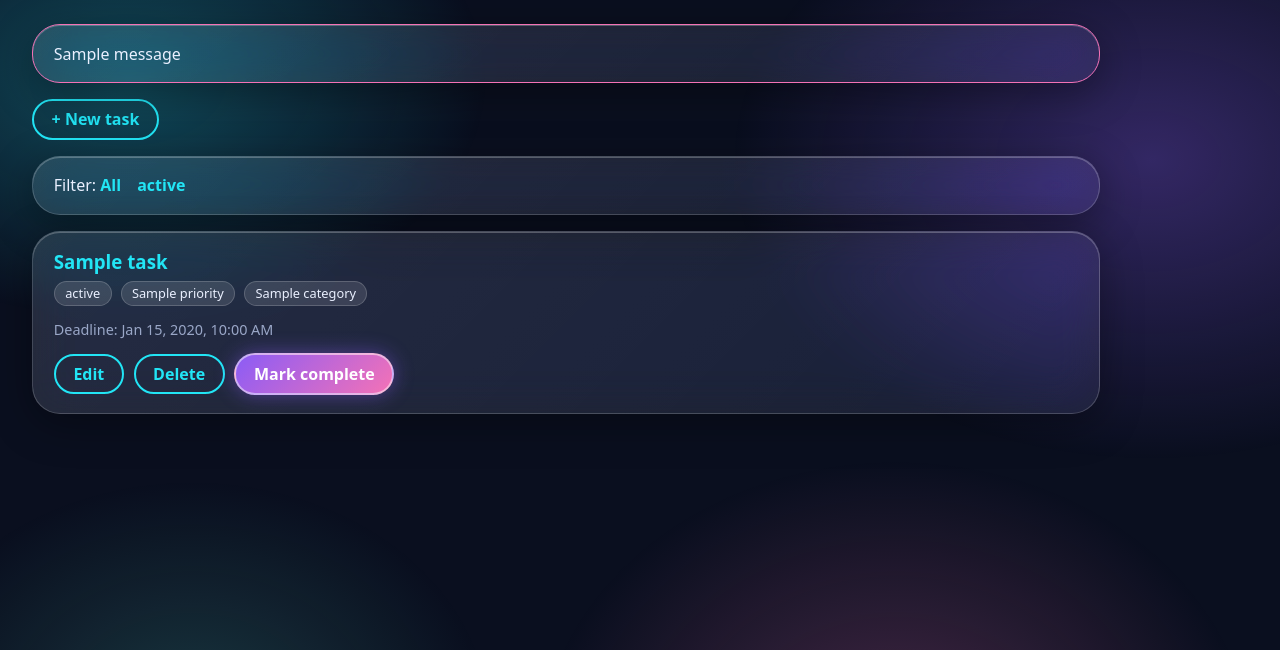
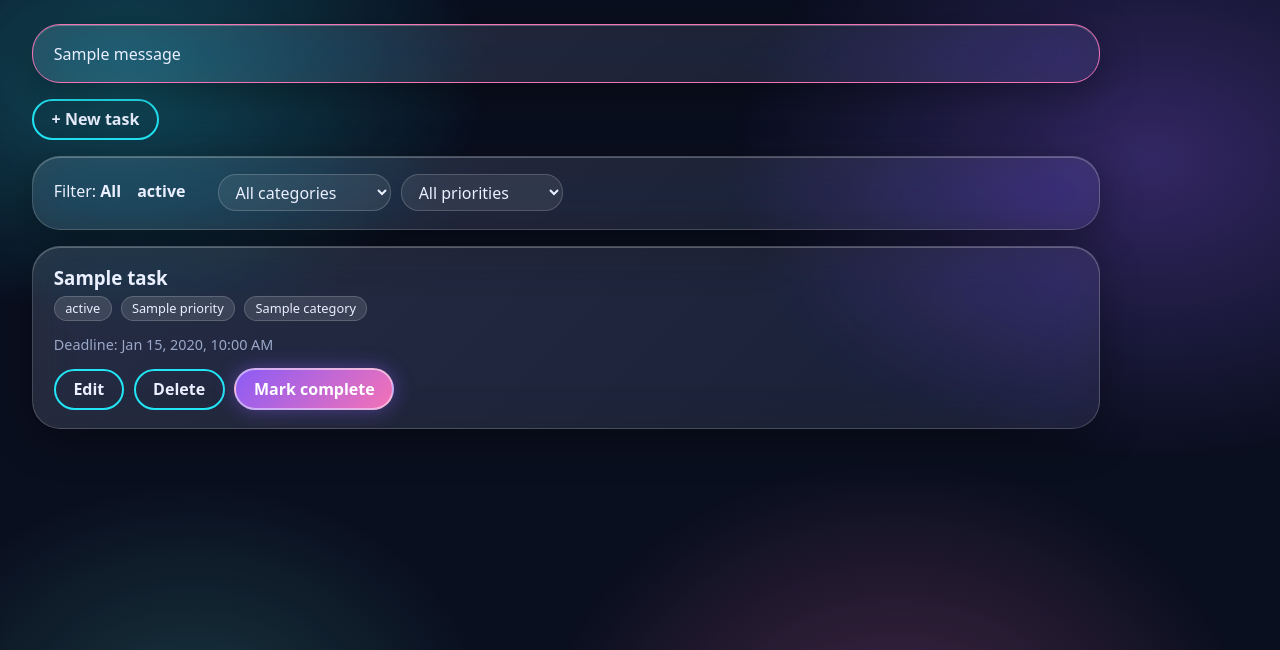
Before and after one commit to zumarragasabine/hangarin, a Django app: template tasks/templates/tasks/task_list.html in a window 1280 px wide. Shown: the top 650 px of the page. Run offline with Django 3.2, Linux system fonts and the light colour scheme; the template is opened without the code that fills it: most values are stand-ins (such as "Sample title", 1, 10 or a date in 2020); one stand-in notice (Sample message) is shown.

Commit message:
updated UI - added dropdownfilters

```diff
--- a/tasks/templates/tasks/base.html
+++ b/tasks/templates/tasks/base.html
@@ -5,6 +5,8 @@
   <meta name="viewport" content="width=device-width, initial-scale=1">
   <title>Hangarin</title>
   <style>
+    .filter-form { display: inline-flex; gap: .6rem; margin-left: 1rem; vertical-align: middle; }
+    .filters select { width: auto; padding: .35rem .8rem; }
     :root {
       --bg: #0a0f1f;
       --cyan: #22e5f5;
@@ -32,6 +34,7 @@
         radial-gradient(500px 400px at 15% 90%, rgba(94,234,212,.18), transparent 60%); }
 
     a { color: var(--cyan); }
+    .content a { color: var(--text); }
     .muted { color: var(--muted); font-size: .9rem; }
     ul { padding-left: 1.2rem; }
 
@@ -139,6 +142,8 @@
     .tile .sub { color: var(--muted); font-size: .92rem; }
     .tile .big { font-size: 2.6rem; font-weight: 800; line-height: 1; margin-top: auto; }
     .tile .label { margin-top: .3rem; color: var(--muted); }
+    a.tile { color: inherit; text-decoration: none; transition: transform .15s; }
+    a.tile:hover { transform: translateY(-3px); }
 
     .t-banner  { grid-column: span 2; grid-row: span 2;
                  background: linear-gradient(135deg, rgba(139,92,246,.45), rgba(34,229,245,.18)); }
--- a/tasks/templates/tasks/task_list.html
+++ b/tasks/templates/tasks/task_list.html
@@ -3,10 +3,29 @@
 <p><a href="{% url 'task_create' %}" class="btn-outline"><strong>+ New task</strong></a></p>
 <div class="filters card">
   Filter:
-  <a href="{% url 'task_list' %}" class="{% if not status %}active{% endif %}">All</a>
+  <a href="{% url 'task_list' %}?{% if category %}category={{ category }}&{% endif %}{% if priority %}priority={{ priority }}{% endif %}" class="{% if not status %}active{% endif %}">All</a>
   {% for s in statuses %}
-    <a href="?status={{ s|urlencode }}" class="{% if status == s %}active{% endif %}">{{ s }}</a>
+    <a href="?status={{ s|urlencode }}{% if category %}&category={{ category }}{% endif %}{% if priority %}&priority={{ priority }}{% endif %}" class="{% if status == s %}active{% endif %}">{{ s }}</a>
   {% endfor %}
+
+  <form method="get" class="filter-form">
+    {% if status %}<input type="hidden" name="status" value="{{ status }}">{% endif %}
+    {% if request.GET.filter %}<input type="hidden" name="filter" value="{{ request.GET.filter }}">{% endif %}
+
+    <select name="category" onchange="this.form.submit()">
+      <option value="">All categories</option>
+      {% for c in categories %}
+        <option value="{{ c.pk }}" {% if category == c.pk|stringformat:"s" %}selected{% endif %}>{{ c.name }}</option>
+      {% endfor %}
+    </select>
+
+    <select name="priority" onchange="this.form.submit()">
+      <option value="">All priorities</option>
+      {% for p in priorities %}
+        <option value="{{ p.pk }}" {% if priority == p.pk|stringformat:"s" %}selected{% endif %}>{{ p.name }}</option>
+      {% endfor %}
+    </select>
+  </form>
 </div>
 
 {% for task in tasks %}
```
Also changed, not shown: tasks/views.py (+25 -6 lines).
